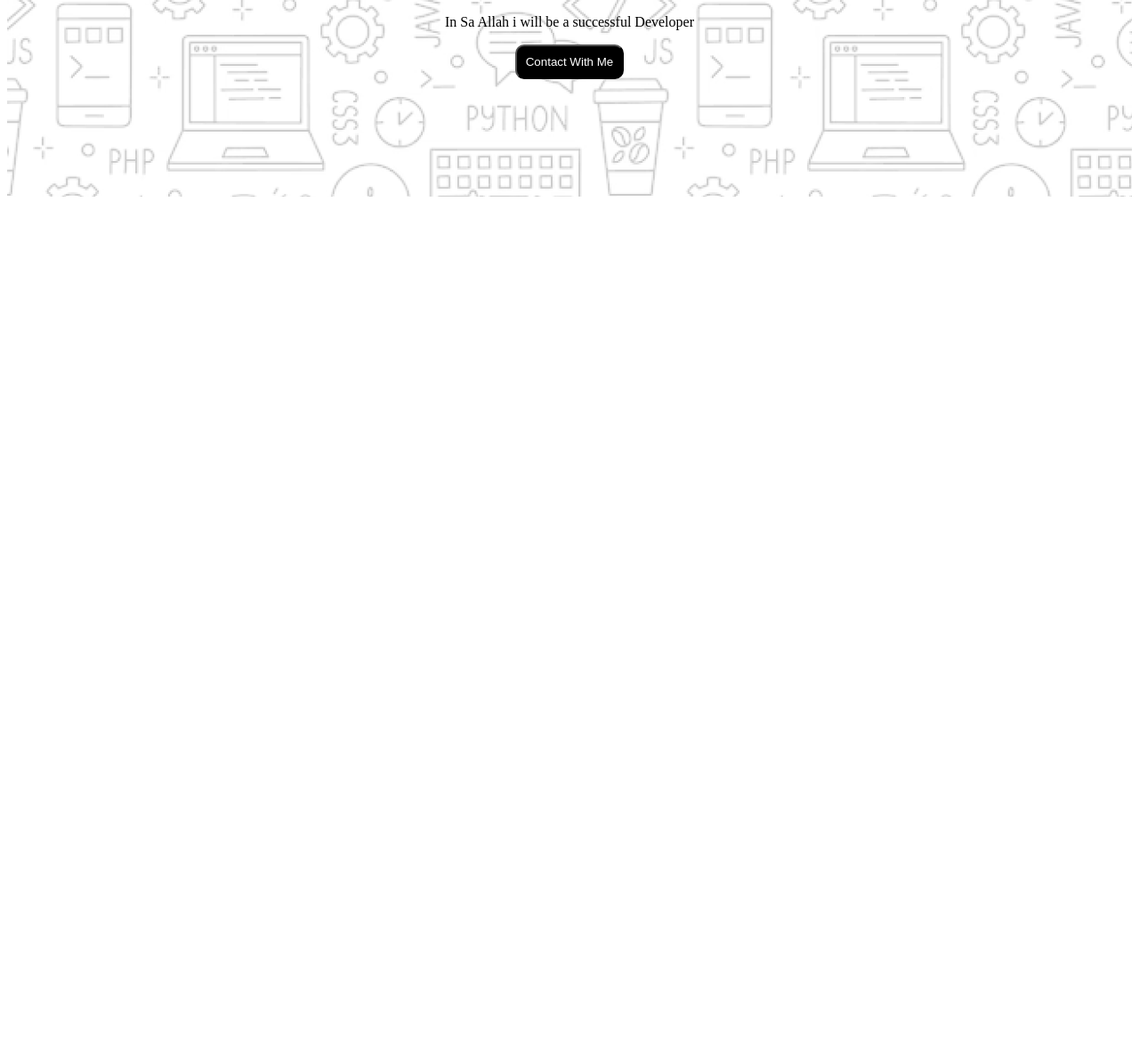
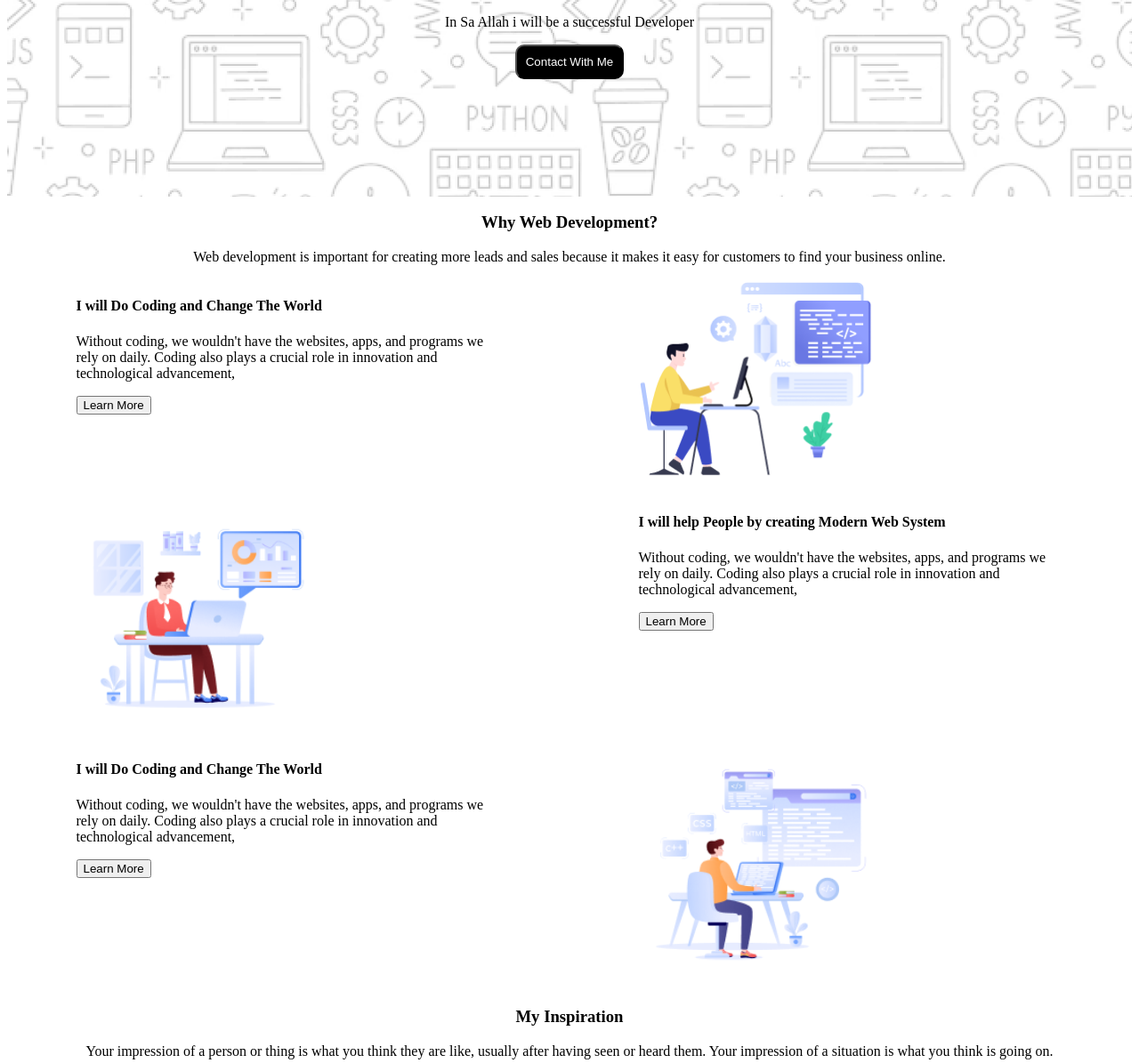
Before and after one commit to armandewan/assignment-1, a plain HTML site: page index.html in a window 1280 px wide. Shown: the part 500-1695 px from the top of the page at 89% size. Before the commit the page ends 800 px from the top, so only its background shows below. Drawn offline with Linux system fonts and the light colour scheme.

Commit message:
article section added

```diff
--- a/index.html
+++ b/index.html
@@ -20,8 +20,51 @@
         <p>In Sa Allah i will be a successful Developer</p>
         <button>Contact With Me</button>
     </section>
+    <section class="blog">
+
+        <h3 class="text-center">Why Web Development?</h3>
+        <p class="text-center">Web development is important for creating more leads and sales because it makes it easy for customers to find your business online.</p>
+        <div>
+            <article>
+                <div >
+                    <h4>I will Do Coding and Change The World</h4>
+                    <p>Without coding, we wouldn't have the websites, apps, and programs we rely on daily. Coding also plays a crucial role in innovation and technological advancement,</p>
+                    <button>Learn More</button>
+                </div>
+                <div>
+                    <img src="images/Layer_1.png" alt="">
+                </div>
+            </article>
+            <article class="diff-flex">
+                <div >
+                    <h4>I will help People by creating Modern Web System</h4>
+                    <p>Without coding, we wouldn't have the websites, apps, and programs we rely on daily. Coding also plays a crucial role in innovation and technological advancement,</p>
+                    <button>Learn More</button>
+                </div>
+                <div>
+                    <img src="images/Group 3.png" alt="">
+                </div>
+            </article>
+            <article>
+                <div >
+                    <h4>I will Do Coding and Change The World</h4>
+                    <p>Without coding, we wouldn't have the websites, apps, and programs we rely on daily. Coding also plays a crucial role in innovation and technological advancement,</p>
+                    <button>Learn More</button>
+                </div>
+                <div>
+                    <img src="images/Group 4.png" alt="">
+                </div>
+            </article>
+        </div>
+    </section>
     <section>
-
+        <h3 class="text-center">My Inspiration</h3>
+        <p class="text-center">
+            Your impression of a person or thing is what you think they are like, usually after having seen or heard them. Your impression of a situation is what you think is going on.
+        </p>
+        <iframe width="420" height="315"
+src="https://www.youtube.com/watch?v=DGHn2uOAVCE">
+</iframe>
     </section>
   </main>
   <footer>
--- a/style.css
+++ b/style.css
@@ -1,6 +1,9 @@
 .navbar{
     display: flex;
     justify-content: space-between;
+}
+.text-center{
+    text-align: center;
 }
 .banner{
     background-image: url("images/Hero-bg.png");
@@ -16,3 +19,18 @@
     padding: 10px;
     border-radius: 10px;
 }
+
+article{
+    display: flex;
+    justify-content: space-around;
+}
+
+article>div{
+    width: 477px;
+}
+article img{
+    width: 274px;
+}
+.diff-flex{
+    flex-direction: row-reverse;
+}
```
